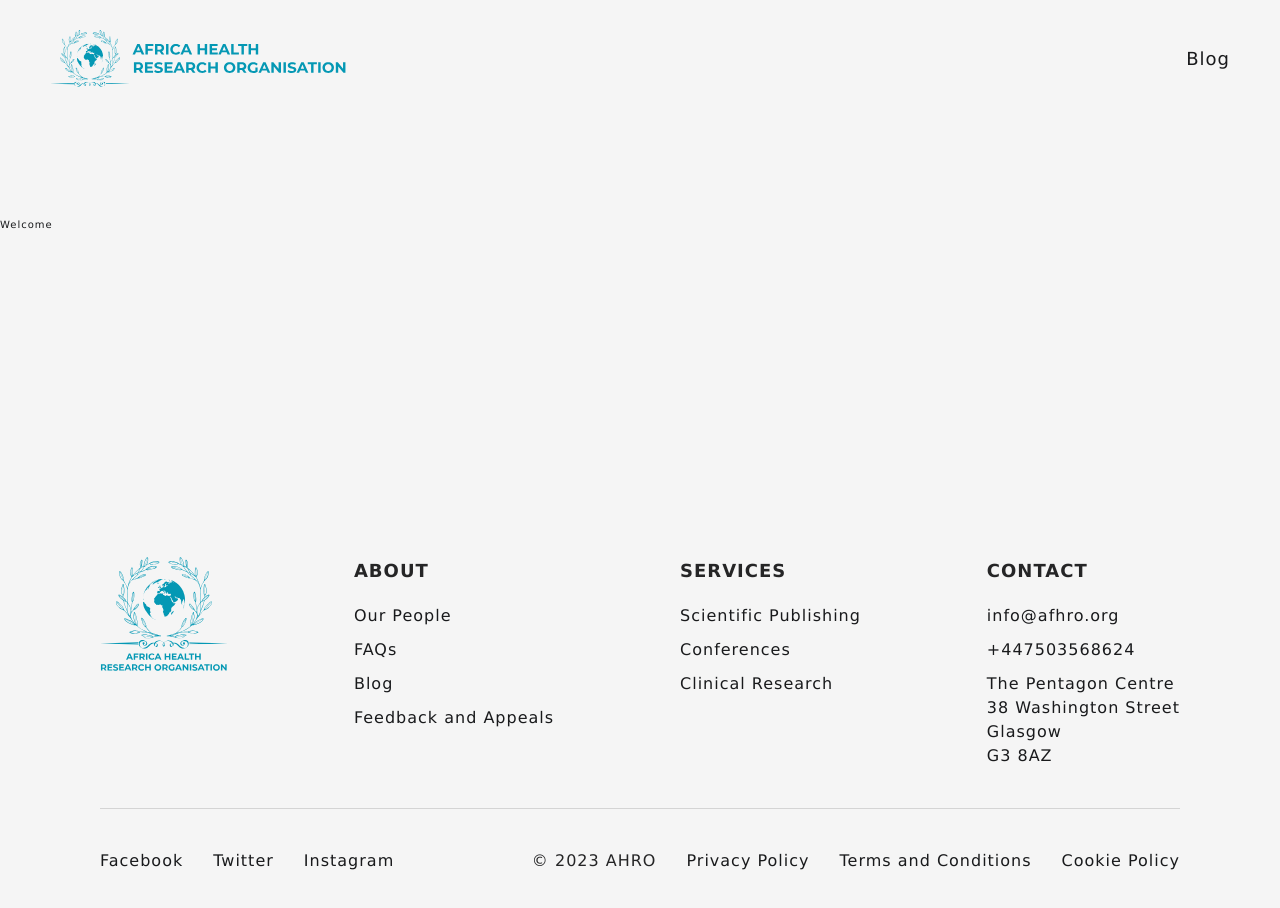
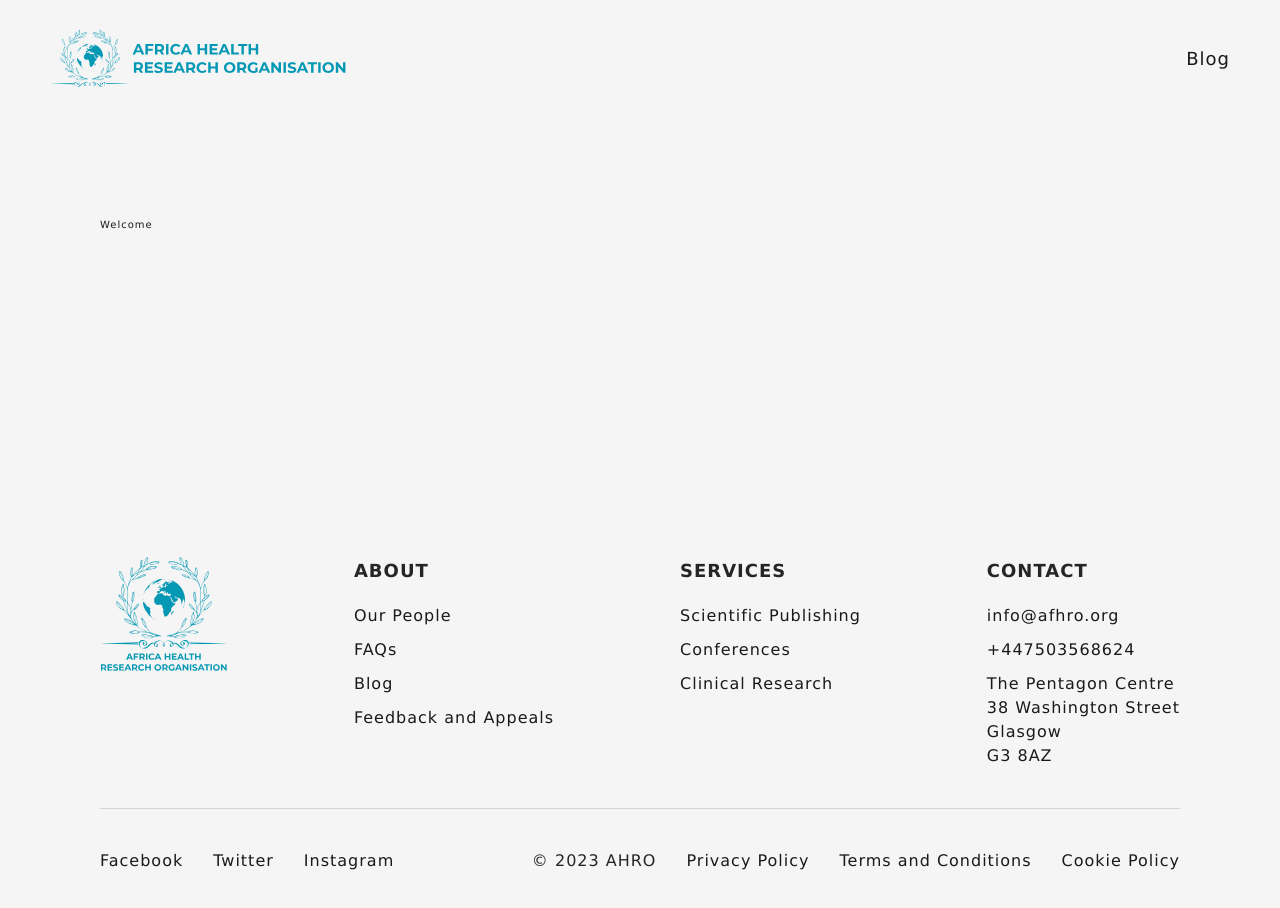
Before and after one commit to AFHRO/blog, a SvelteKit app: page / in a window 1280 px wide. Shown: the top 908 px of the page. Built offline with nearby package versions, Linux system fonts and the light colour scheme.

Commit message:
container on home

```diff
--- a/src/routes/+page.svelte
+++ b/src/routes/+page.svelte
@@ -1 +1,5 @@
-<div>Welcome</div>
+<script>
+  import Container from "../components/Container.svelte";
+</script>
+
+<Container>Welcome</Container>
```
